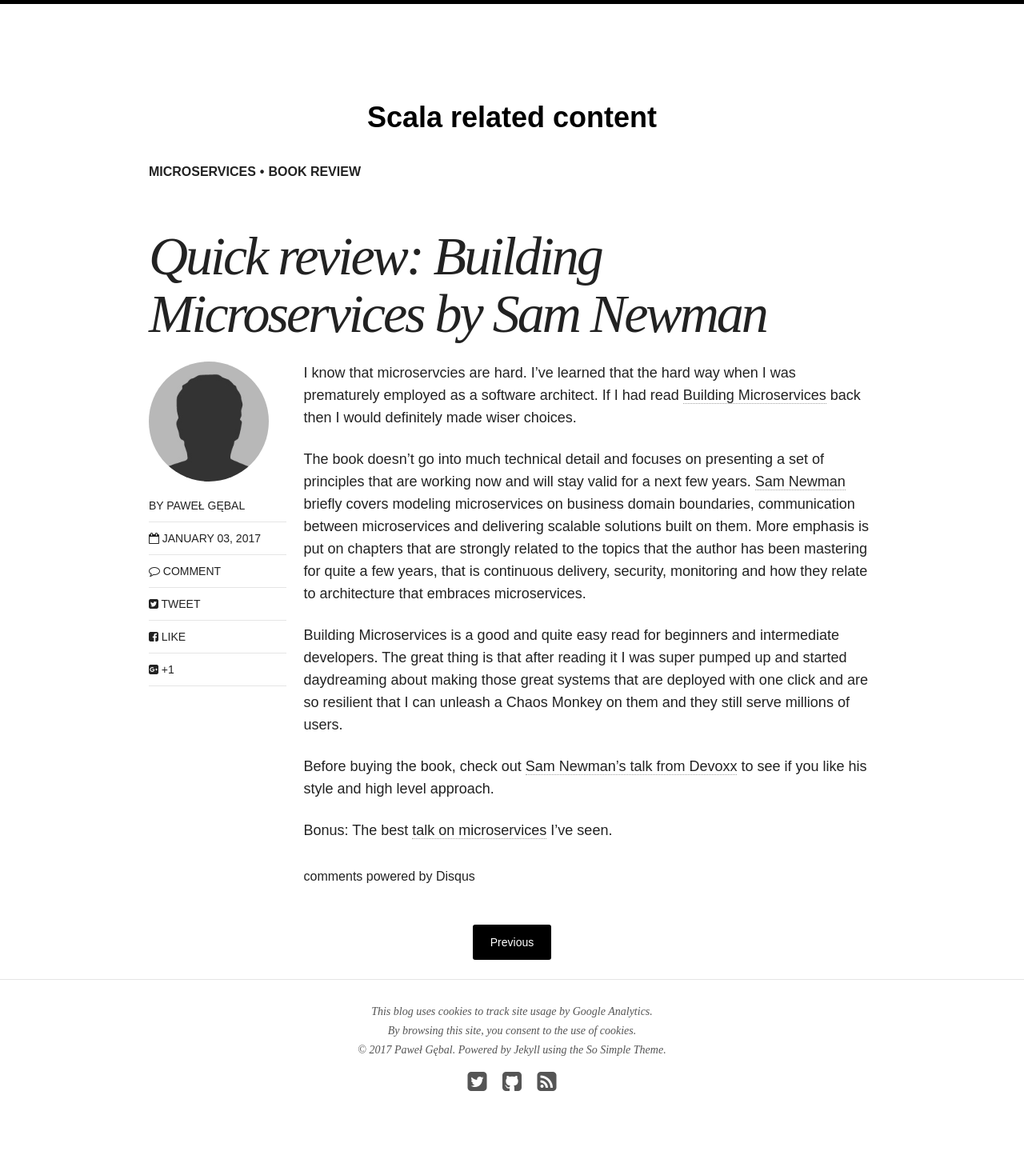
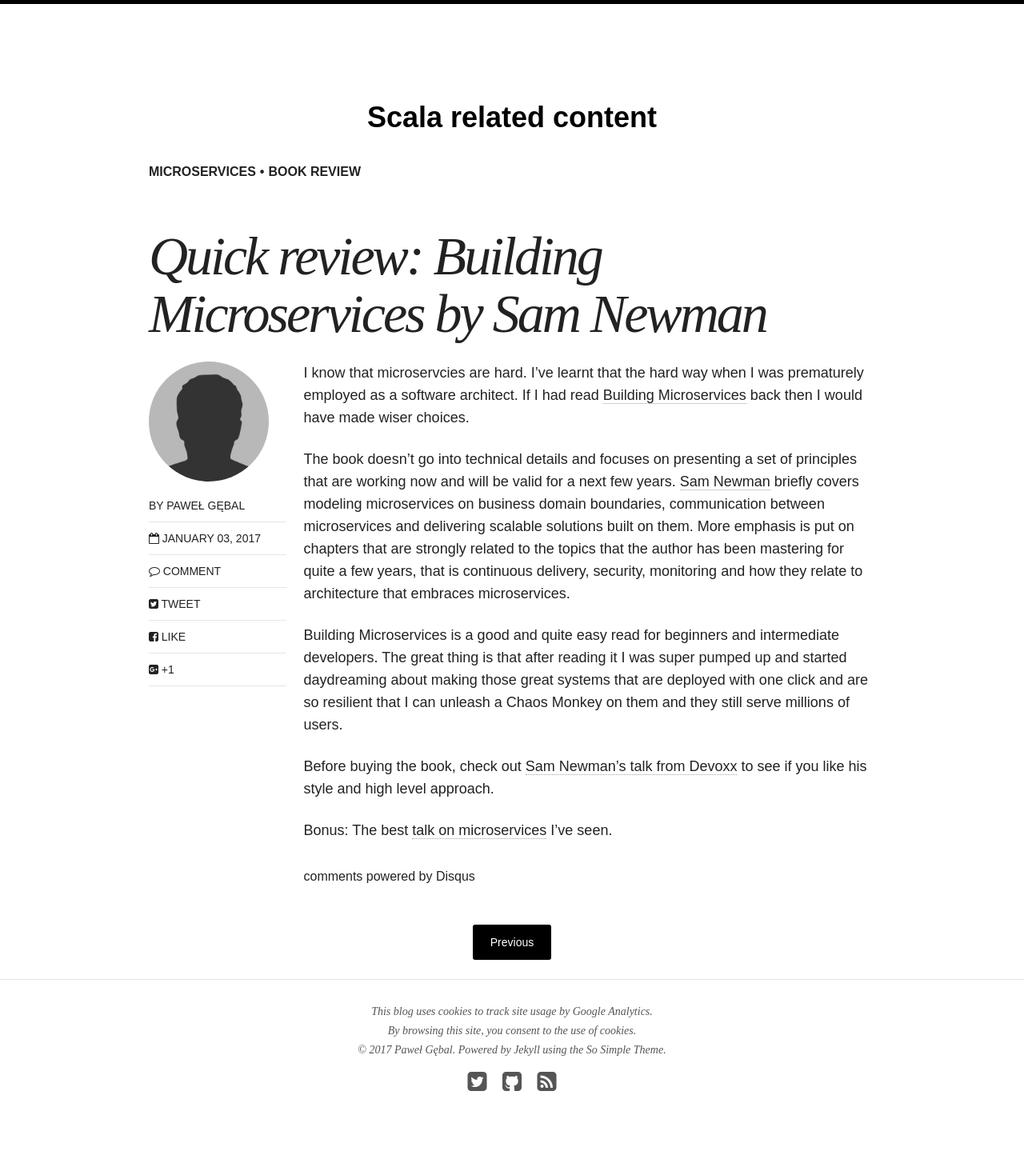
Before and after one commit to pgebal/pgebal.github.io, a Jekyll site: the page built from _posts/articles/2017-01-03-microservices.markdown, in a window 1280 px wide. Shown: the whole page at 80% size. Built offline with Jekyll 4.4.1, drawn with Linux system fonts in a browser that asks for light colours; nearby versions of some CDN libraries; comment, search, counter and statistics services are not loaded.

Commit message:
Fix microservices review grammar mistakes

```diff
--- a/_posts/articles/2017-01-03-microservices.markdown
+++ b/_posts/articles/2017-01-03-microservices.markdown
@@ -10,17 +10,21 @@
 ---
 
 I know that microservcies are hard.
-I've learned that the hard way when I was prematurely employed as a software architect.
-If I had read [Building Microservices][building-microservices-affiliate-link] back then I would definitely made wiser choices.
+I've learnt that the hard way when I was prematurely employed as a software architect.
+If I had read [Building Microservices][building-microservices-affiliate-link] back then I would have made wiser choices.
+{: .text-justify}
 
-The book doesn't go into much technical detail and focuses on presenting a set of principles that are working now and will stay valid for a next few years.
+The book doesn't go into technical details and focuses on presenting a set of principles that are working now and will be valid for a next few years.
 [Sam Newman][sam-newman] briefly covers modeling microservices on business domain boundaries, communication between microservices and delivering scalable solutions built on them.
 More emphasis is put on chapters that are strongly related to the topics that the author has been mastering for quite a few years, that is continuous delivery, security, monitoring and how they relate to architecture that embraces microservices.
+{: .text-justify}
 
 Building Microservices is a good and quite easy read for beginners and intermediate developers.
 The great thing is that after reading it I was super pumped up and started daydreaming about making those great systems that are deployed with one click and are so resilient that I can unleash a Chaos Monkey on them and they still serve millions of users.
+{: .text-justify}
 
 Before buying the book, check out [Sam Newman's talk from Devoxx][devoxx-newman-presentation] to see if you like his style and high level approach.
+{: .text-justify}
 
 Bonus:
 The best [talk on microservices][goto-microserices-at-netflix] I've seen.
```
